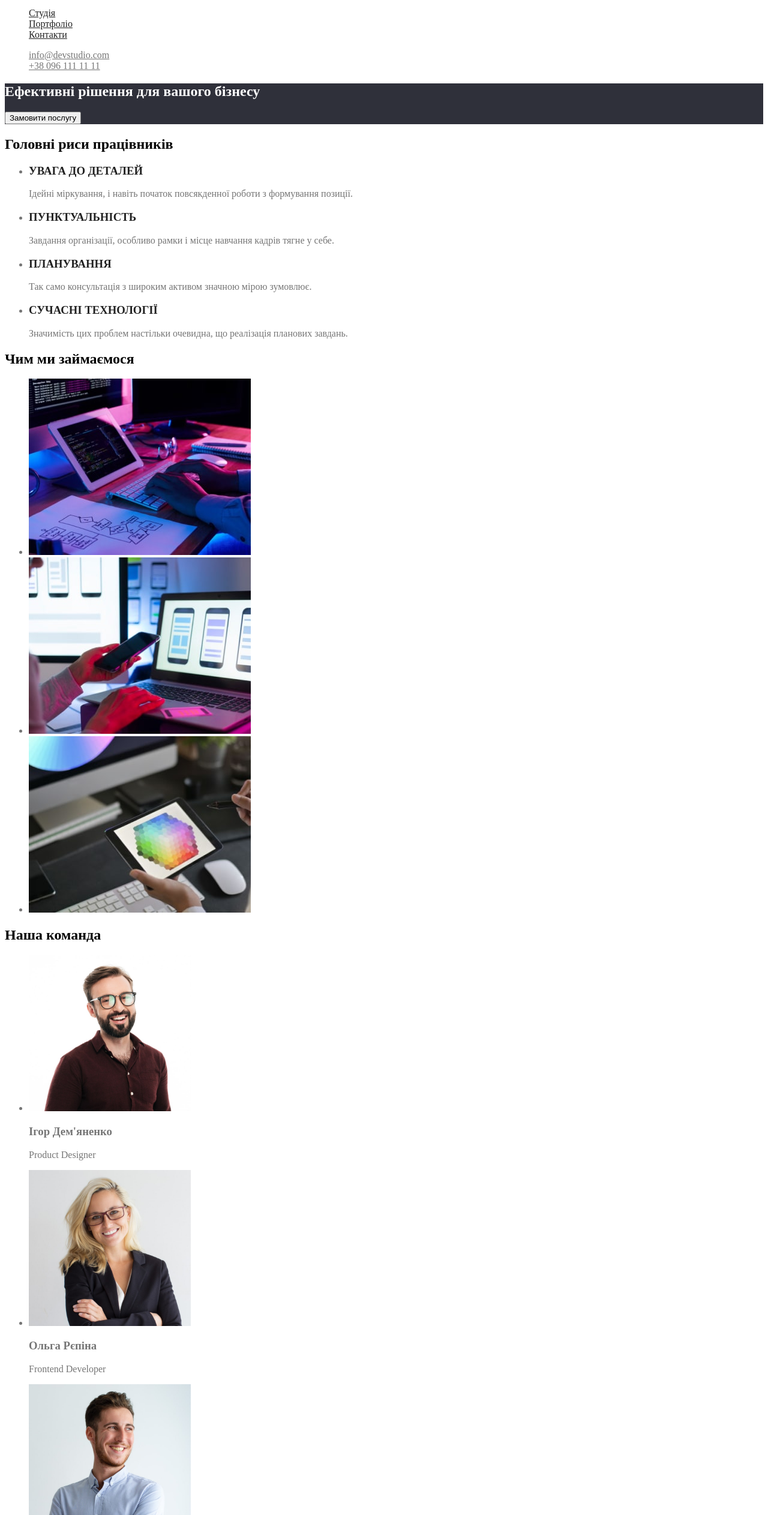
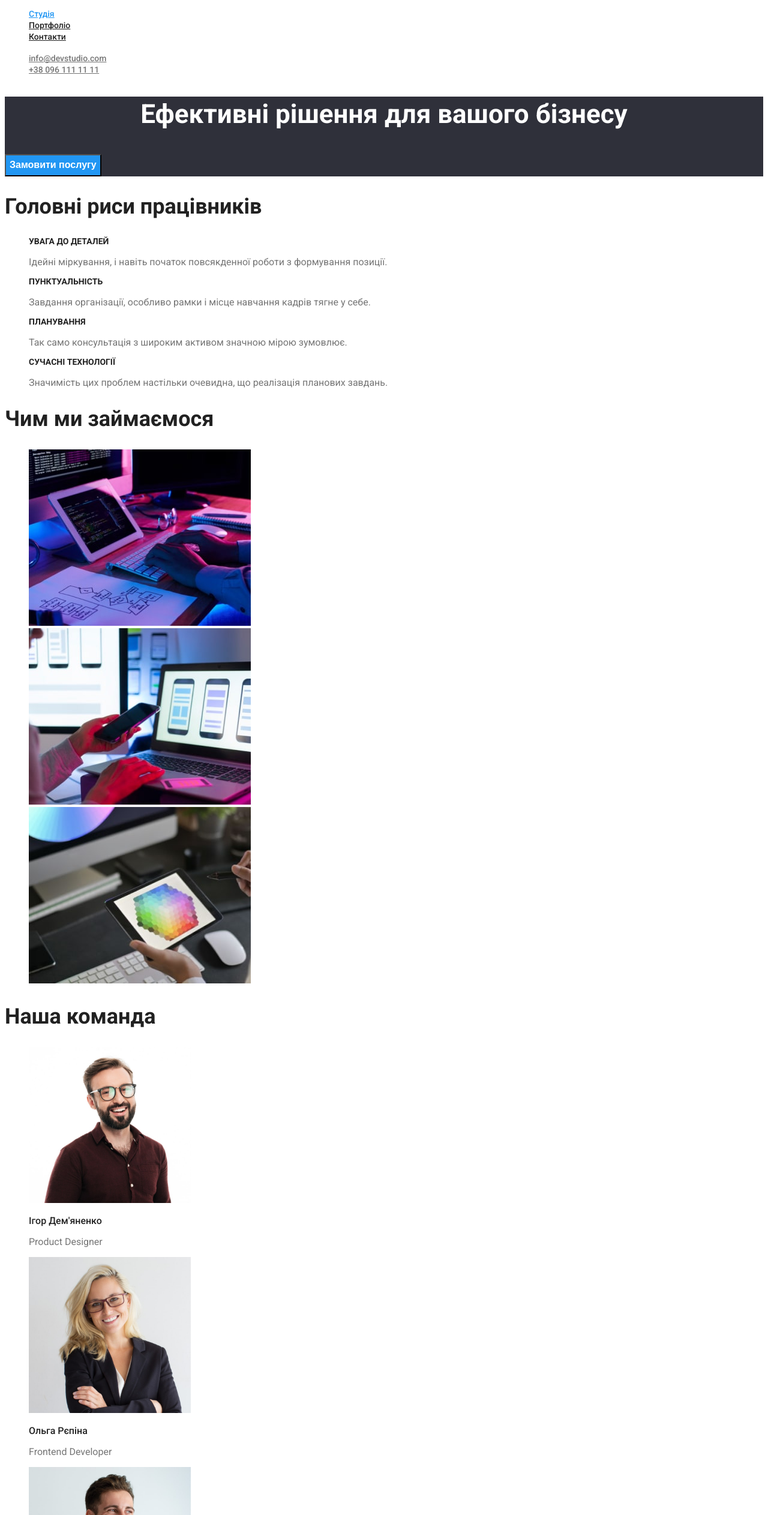
Before and after one commit to Viking3045/goit-markup-hw-02, a plain HTML site: page index.html in a window 1280 px wide. Shown: the part 35-2560 px from the top of the page at 60% size. Drawn offline with Linux system fonts and the light colour scheme.

Commit message:
оформив студію

```diff
--- a/css/styles.css
+++ b/css/styles.css
@@ -1,48 +1,94 @@
-
+/* cstyles Студія */
 :root{
     --primary-text-color:#757575;
     --title-text-color: #212121;
     --accent-color:#2196F3;
+    --ptimary-white-color:#fff;
 }
 .page{
-    background-color: #fff;
-    color:var(--primary-text-color) ;}
-  .list {
-      list-style: none;
-  }
-
+    background-color: var(--ptimary-bgc-color);
+    color:var(--primary-text-color);
+    font-family: 'Roboto', sans-serif; ;}
     /* site-nav */
-    .site-nav .link { color: #212121;;
+    .site-nav .link{
+        color:var(--title-text-color) ;
+            font-weight: 500;
+            font-size: 14px;
+            line-height: 1.3;
+    }
+    .site-nav .link.curent  { color: var(--accent-color);
     }
     .site-nav .link:hover, .site-nav .link:focus{
        color:var(--accent-color) ;
     }
+    .list{list-style: none;}
     /* auth-nav */
         .auth-nav .link {
             color: var(--primary-text-color);
+            font-weight: 500;
+            font-size: 14px;
+            line-height: 1.14;
         }
         .auth-nav .link:hover,
         .auth-nav .link:focus {
             color: var(--accent-color);}
     /* hero */
-    .hero{
+    .hero{background-color: #2F303A;}
+    .hero-title{
         color: #fff;
-        background-color: #2F303A;
+        font-style:400
+        font-weight: 900;
+        font-size: 44px;
+        line-height: 1.36;
+        text-align: center;
+
     }
-    .section-title{color:black;}
+    .section-title{color:var(--title-text-color);
+        font-weight: 700;
+        font-size: 36px;
+        line-height: 1.17;}
     /* feauture */
+    .features-list{list-style: none;}
     .features-list .title{
         color:var(--title-text-color);
+        font-weight: 700;
+        font-size: 14px;
+        line-height: 1.14;
     }
     /* work */
+    .work-list{list-style: none;}
     /* employee */
-    .employee-list .title{color:var(--title-text-color)}
 
-/* основний колір тексту #212121 */
-/* другорядний колір тексту #757575 */
-/* і ще один колір тексту #FFFFFF */
-/* акцент  #2196F3 */
-/* фон колір другорядний: #2F303A */
-/* тел і меіл футера color: rgba(255, 255, 255, 0.6); */
-/* фон команди background #F5F4FA */
-/* фон основний background: #FFFFFF; */
+    .employee-list{list-style: none;}
+    .employee-list .title{color:var(--title-text-color);
+        font-weight: 500;
+        font-size: 16px;
+        line-height: 1.19;}
+    .employee-list .text{
+        font-size: 16px;
+        line-height: 1.19x;
+    }
+    /* button */
+ .button{
+       font-weight: 700;
+        font-size: 16px;
+        line-height: 1.88;
+ }
+    .button.primery {color:var(--ptimary-white-color);
+        background-color: #2196F3;
+        cursor:pointer;
+    }
+    .button.primery:hover{background-color: #188CE8;}
+    .footer{background-color:#2F303A;}
+    .footer .link {color: rgba(255, 255, 255, 0.6);
+        font-weight: 400;
+        font-size: 14px;
+        line-height: 1.71;}
+    .footer .address{color: var(--ptimary-white-color);
+        font-weight: 400;
+        font-size: 14px;
+        line-height: 1.71;}
+    .footer .link:hover,
+    .footer .link:focus {color: var(--accent-color);}
+
+/* Style Портфоліо */
--- a/index.html
+++ b/index.html
@@ -18,7 +18,7 @@
       <a href="index.html"><img src="./imges/logo.svg" alt="Logo" /></a>
       <nav>
         <ul class="site-nav list">
-          <li><a class="link" href="#">Студія</a></li>
+          <li><a class="link curent" href="#">Студія</a></li>
           <li><a class="link" href="./portfolio.html">Портфоліо</a></li>
           <li><a class="link" href="#">Контакти</a></li>
         </ul>
@@ -34,8 +34,8 @@
     </header>
     <main>
       <section class="hero">
-        <h1>Ефективні рішення для вашого бізнесу</h1>
-        <button type="button">Замовити послугу</button>
+        <h1 class=" hero-title">Ефективні рішення для вашого бізнесу</h1>
+        <button class="button primery" type="button">Замовити послугу</button>
       </section>
       <!--Головні риси працівників-->
       <section class="section">
@@ -84,11 +84,11 @@
       <!--Наша команда-->
       <section class="section">
         <h2 class="section-title">Наша команда</h2>
-        <ul class="employees-list">
+        <ul class="employee-list">
           <li>
             <img src="./imges/Igor.jpg" alt="Ігор" width="270" />
             <h3 class="title">Ігор Дем'яненко</h3>
-            <p lang="en">Product Designer</p>
+            <p class="text" lang="en">Product Designer</p>
           </li>
           <li>
             <img src="./imges/Olga.jpg" alt="Ольга" width="270" />
@@ -108,11 +108,11 @@
         </ul>
       </section>
     </main>
-    <footer>
-      <a href="index.html"><img src="./imges/logo.svg" alt="Logo" /></a>
-      <address>м. Київ, пр-т Лесі Українки, 26</address>
-      <a href="mailto:info@devstudio.com">info@devstudio.com</a>
-      <a href="tel:+380961111111">+38 096 111 11 11</a>
+    <footer class="footer">
+      <a href="index.html"><img src="./imges/logofooter.svg" alt="Logo" /></a>
+      <address class="address">м. Київ, пр-т Лесі Українки, 26</address>
+      <a class="link" href="mailto:info@devstudio.com">info@devstudio.com</a>
+      <a class="link" href="tel:+380961111111">+38 096 111 11 11</a>
     </footer>
   </body>
 </html>
```
Also changed, not shown: imges/logofooter.svg (added).
